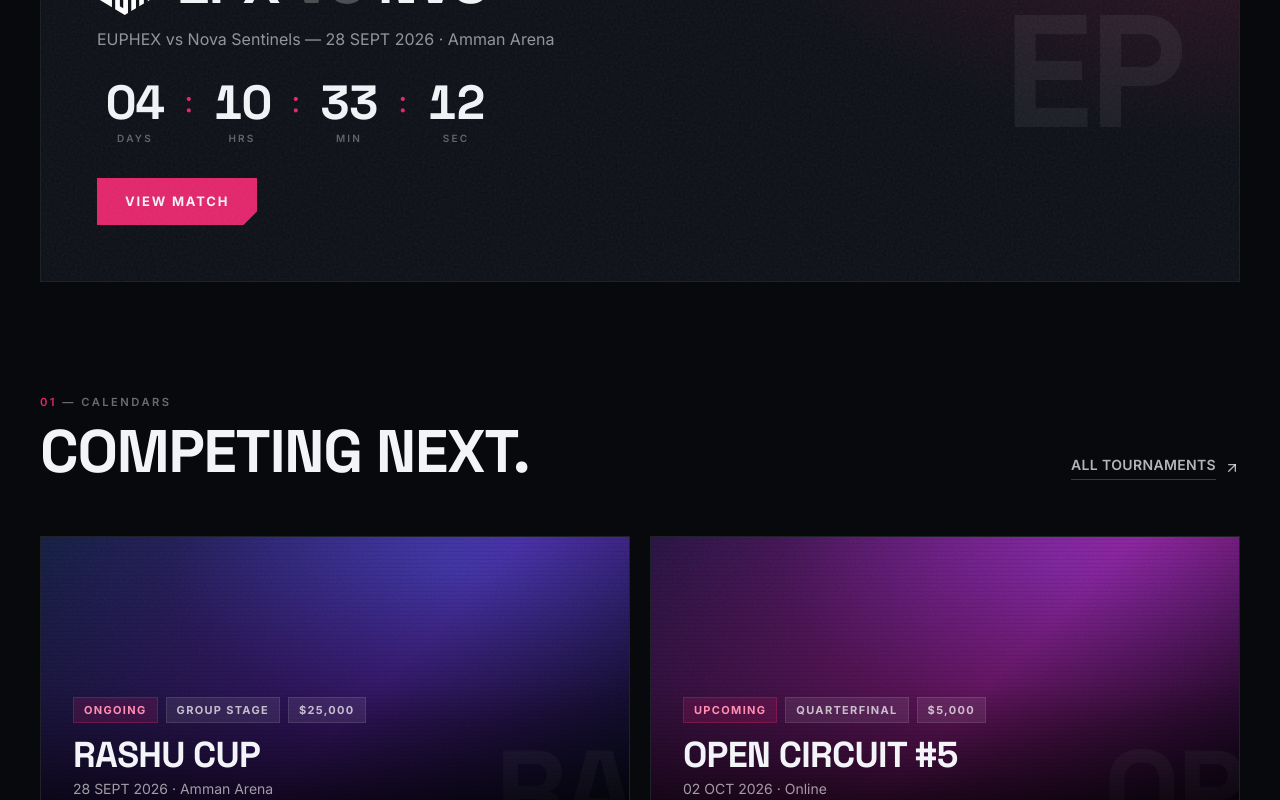
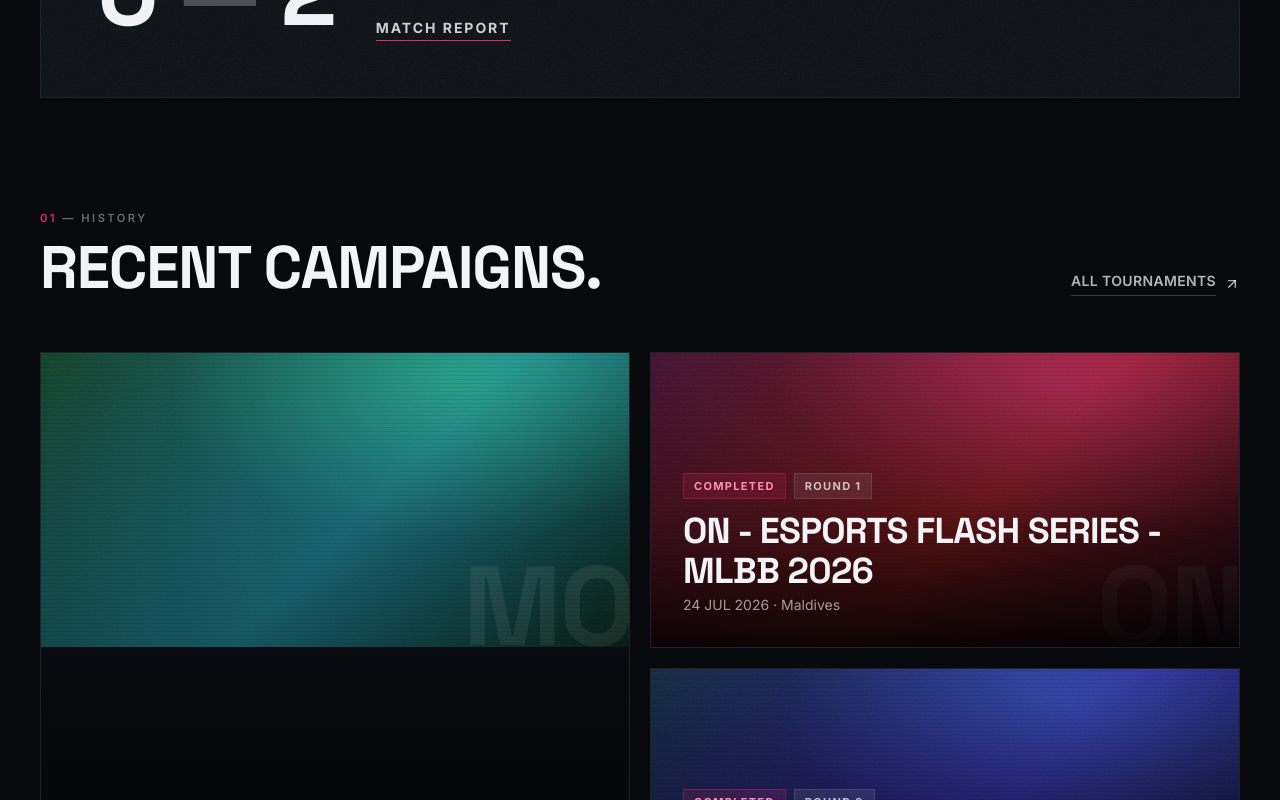
Before and after one commit to nooryoosuf/euphex, a Next.js app: page / in a window 1280 px wide. Shown: the part 1080-1880 px from the top of the page. Built offline with nearby package versions, Linux system fonts and the light colour scheme.

Commit message:
Real tournament history (7 campaigns, 26 rounds), latest-first ordering

```diff
--- a/src/app/page.tsx
+++ b/src/app/page.tsx
@@ -12,7 +12,7 @@
   return (
     <>
       <Hero />
-      <Ticker items={["RASHU CUP — GROUP STAGE", "SEP 28 — EUPHEX VS NOVA", "TWO SQUADS", "ONE STANDARD", "PLAY HARD. PLAY TOGETHER."]} />
+      <Ticker items={["SEASON 2026", "7 CAMPAIGNS PLAYED", "TWO SQUADS", "ONE STANDARD", "PLAY HARD. PLAY TOGETHER."]} />
       <div className="pt-14 md:pt-20">
         <Matchday />
       </div>
--- a/src/app/tournaments/page.tsx
+++ b/src/app/tournaments/page.tsx
@@ -4,11 +4,13 @@
 import { TournamentCard } from "@/components/ui/cards";
 
 export default function TournamentsPage() {
+  // latest completed campaign always on top
+  const list = [...TOURNAMENTS].sort((a, b) => +new Date(b.date) - +new Date(a.date));
   return (
     <>
       <PageHero index="04" label="Compete" title="TOURNAMENTS." sub="Every bracket we enter — upcoming campaigns and the trophies behind us." image={SECTION_BG.tournaments} />
       <div className="mx-auto max-w-[1400px] px-5 md:px-10 py-12 md:py-16 grid gap-5 md:grid-cols-2">
-        {TOURNAMENTS.map((t, i) => (
+        {list.map((t, i) => (
           <TournamentCard key={t.slug} t={t} index={i} />
         ))}
       </div>
--- a/src/components/home/Sections.tsx
+++ b/src/components/home/Sections.tsx
@@ -44,10 +44,15 @@
 }
 
 export function CompetingNext() {
-  const list = TOURNAMENTS.filter((t) => t.status !== "COMPLETED").slice(0, 3);
+  const upcoming = TOURNAMENTS.filter((t) => t.status !== "COMPLETED");
+  const recent = [...TOURNAMENTS].filter((t) => t.status === "COMPLETED").sort((a, b) => +new Date(b.date) - +new Date(a.date));
+  const list = (upcoming.length ? upcoming : recent).slice(0, 3);
+  const title = upcoming.length ? "COMPETING NEXT." : "RECENT CAMPAIGNS.";
+  const label = upcoming.length ? "Calendars" : "History";
+  if (!list.length) return null;
   return (
-    <section className="mx-auto max-w-[1400px] px-5 md:px-10 py-20 md:py-28" aria-label="Upcoming tournaments">
-      <SectionHeader index="01" label="Calendars" title="COMPETING NEXT." href="/tournaments" linkLabel="All tournaments" />
+    <section className="mx-auto max-w-[1400px] px-5 md:px-10 py-20 md:py-28" aria-label="Tournaments">
+      <SectionHeader index="01" label={label} title={title} href="/tournaments" linkLabel="All tournaments" />
       <div className="grid gap-5 lg:grid-cols-2">
         {list[0] && <TournamentCard t={list[0]} index={0} />}
         <div className="grid gap-5">
--- a/src/data/matches.json
+++ b/src/data/matches.json
@@ -1,192 +1,24 @@
 [
-  {
-    "id": "rashu-cup-group-euphex-vs-nova",
-    "tournamentSlug": "rashu-cup",
-    "tournamentName": "RASHU CUP",
-    "stage": "GROUP STAGE",
-    "teamSlug": "euphex",
-    "opponent": "Nova Sentinels",
-    "opponentShort": "NVS",
-    "date": "2026-09-28T19:30:00+03:00",
-    "status": "upcoming",
-    "venue": "Amman Arena"
-  },
-  {
-    "id": "aurex-open-qf",
-    "tournamentSlug": "open-circuit-5",
-    "tournamentName": "OPEN CIRCUIT #5",
-    "stage": "QUARTERFINAL",
-    "teamSlug": "aurex",
-    "opponent": "Dune Vipers",
-    "opponentShort": "DVP",
-    "date": "2026-10-02T17:00:00+03:00",
-    "status": "upcoming"
-  },
-  {
-    "id": "aurex-clash-sf",
-    "tournamentSlug": "aurex-clash",
-    "tournamentName": "AUREX CLASH",
-    "stage": "SEMIFINAL",
-    "teamSlug": "aurex",
-    "opponent": "Iron Lynx Academy",
-    "opponentShort": "ILX",
-    "date": "2026-10-04T18:00:00+03:00",
-    "status": "upcoming"
-  },
-  {
-    "id": "euphex-vs-apex-final",
-    "tournamentSlug": "midnight-invitational",
-    "tournamentName": "MIDNIGHT INVITATIONAL",
-    "stage": "GRAND FINAL",
-    "teamSlug": "euphex",
-    "opponent": "Apex Falcons",
-    "opponentShort": "APX",
-    "date": "2026-09-12T20:00:00+03:00",
-    "status": "completed",
-    "scoreUs": 3,
-    "scoreThem": 1,
-    "result": "WIN",
-    "games": [
-      {
-        "game": 1,
-        "result": "WIN",
-        "duration": "18:42",
-        "killsUs": 18,
-        "killsThem": 9,
-        "towersUs": 8,
-        "towersThem": 3,
-        "mvp": "nawrrr"
-      },
-      {
-        "game": 2,
-        "result": "LOSS",
-        "duration": "21:07",
-        "killsUs": 11,
-        "killsThem": 16,
-        "towersUs": 4,
-        "towersThem": 8,
-        "mvp": "xxgokgokxx"
-      },
-      {
-        "game": 3,
-        "result": "WIN",
-        "duration": "16:55",
-        "killsUs": 21,
-        "killsThem": 7,
-        "towersUs": 9,
-        "towersThem": 2,
-        "mvp": "zinzinnextdoor"
-      },
-      {
-        "game": 4,
-        "result": "WIN",
-        "duration": "19:31",
-        "killsUs": 17,
-        "killsThem": 10,
-        "towersUs": 8,
-        "towersThem": 4,
-        "mvp": "nawrrr"
-      }
-    ],
-    "statLines": [
-      {
-        "playerSlug": "nawrrr",
-        "kills": 2,
-        "deaths": 3,
-        "assists": 14
-      },
-      {
-        "playerSlug": "xxgokgokxx",
-        "kills": 7,
-        "deaths": 3,
-        "assists": 11
-      },
-      {
-        "playerSlug": "zinzinnextdoor",
-        "kills": 9,
-        "deaths": 2,
-        "assists": 6
-      }
-    ]
-  },
-  {
-    "id": "aurex-vs-lynx-sf",
-    "tournamentSlug": "aurex-clash",
-    "tournamentName": "AUREX CLASH",
-    "stage": "SEMIFINAL",
-    "teamSlug": "aurex",
-    "opponent": "Iron Lynx Academy",
-    "opponentShort": "ILX",
-    "date": "2026-09-06T18:00:00+03:00",
-    "status": "completed",
-    "scoreUs": 2,
-    "scoreThem": 0,
-    "result": "WIN",
-    "games": [
-      {
-        "game": 1,
-        "result": "WIN",
-        "duration": "17:20",
-        "killsUs": 15,
-        "killsThem": 8,
-        "towersUs": 7,
-        "towersThem": 3,
-        "mvp": "kairo"
-      },
-      {
-        "game": 2,
-        "result": "WIN",
-        "duration": "20:02",
-        "killsUs": 14,
-        "killsThem": 11,
-        "towersUs": 6,
-        "towersThem": 5,
-        "mvp": "sable"
-      }
-    ]
-  },
-  {
-    "id": "euphex-vs-orbital-qf",
-    "tournamentSlug": "continental-qualifier",
-    "tournamentName": "CONTINENTAL QUALIFIER",
-    "stage": "QUARTERFINAL",
-    "teamSlug": "euphex",
-    "opponent": "Orbital Nine",
-    "opponentShort": "OB9",
-    "date": "2026-08-29T19:00:00+03:00",
-    "status": "completed",
-    "scoreUs": 1,
-    "scoreThem": 2,
-    "result": "LOSS",
-    "games": [
-      {
-        "game": 1,
-        "result": "WIN",
-        "duration": "19:10",
-        "killsUs": 16,
-        "killsThem": 12,
-        "towersUs": 7,
-        "towersThem": 5,
-        "mvp": "nawrrr"
-      },
-      {
-        "game": 2,
-        "result": "LOSS",
-        "duration": "22:44",
-        "killsUs": 9,
-        "killsThem": 15,
-        "towersUs": 3,
-        "towersThem": 8
-      },
-      {
-        "game": 3,
-        "result": "LOSS",
-        "duration": "24:01",
-        "killsUs": 10,
-        "killsThem": 17,
-        "towersUs": 4,
-        "towersThem": 9
-      }
-    ]
-  }
+  { "id": "mini-series-iv-r2", "tournamentSlug": "mlbb-mini-series-iv-2025", "tournamentName": "MLBB MINI SERIES IV 2025", "stage": "ROUND 2", "teamSlug": "euphex", "opponent": "Blood Ravens II", "opponentShort": "BR2", "date": "2025-12-07T18:00:00+05:00", "status": "completed", "scoreUs": 2, "scoreThem": 1, "result": "WIN" },
+  { "id": "mini-series-iv-r3", "tournamentSlug": "mlbb-mini-series-iv-2025", "tournamentName": "MLBB MINI SERIES IV 2025", "stage": "ROUND 3", "teamSlug": "euphex", "opponent": "Kalhu Oh Fummi II", "opponentShort": "KOF2", "date": "2025-12-07T20:00:00+05:00", "status": "completed", "scoreUs": 0, "scoreThem": 2, "result": "LOSS" },
+  { "id": "on-flash-2025-r2", "tournamentSlug": "on-flash-series-2025", "tournamentName": "ON - FLASH SERIES 2025", "stage": "ROUND 2", "teamSlug": "euphex", "opponent": "Blood Ravens", "opponentShort": "BRV", "date": "2025-12-07T18:00:00+05:00", "status": "completed", "scoreUs": 2, "scoreThem": 0, "result": "WIN" },
+  { "id": "on-flash-2025-r3", "tournamentSlug": "on-flash-series-2025", "tournamentName": "ON - FLASH SERIES 2025", "stage": "ROUND 3", "teamSlug": "euphex", "opponent": "Last Insanity", "opponentShort": "LINS", "date": "2025-12-07T20:00:00+05:00", "status": "completed", "scoreUs": 0, "scoreThem": 2, "result": "LOSS" },
+  { "id": "ramadan-festival-r2", "tournamentSlug": "ramadan-esports-festival-2026", "tournamentName": "RAMADAN ESPORTS FESTIVAL 2K26", "stage": "ROUND 2", "teamSlug": "euphex", "opponent": "Redhan Void", "opponentShort": "RDV", "date": "2026-02-25T18:00:00+05:00", "status": "completed", "scoreUs": 2, "scoreThem": 1, "result": "WIN" },
+  { "id": "ramadan-festival-r3", "tournamentSlug": "ramadan-esports-festival-2026", "tournamentName": "RAMADAN ESPORTS FESTIVAL 2K26", "stage": "ROUND 3", "teamSlug": "euphex", "opponent": "KOF Suzuran", "opponentShort": "KOF", "date": "2026-02-25T20:00:00+05:00", "status": "completed", "scoreUs": 0, "scoreThem": 2, "result": "LOSS" },
+  { "id": "ruzo-cup-r1", "tournamentSlug": "ramadan-cup-ruzo-card-2026", "tournamentName": "MLBB RAMADAN CUP - RUZO CARD 2026", "stage": "ROUND 1", "teamSlug": "euphex", "opponent": "EchO ForcE", "opponentShort": "ECHO", "date": "2026-02-27T16:00:00+05:00", "status": "completed", "scoreUs": 1, "scoreThem": 0, "result": "WIN" },
+  { "id": "ruzo-cup-r2", "tournamentSlug": "ramadan-cup-ruzo-card-2026", "tournamentName": "MLBB RAMADAN CUP - RUZO CARD 2026", "stage": "ROUND 2", "teamSlug": "euphex", "opponent": "Kumar 2.0", "opponentShort": "KMR", "date": "2026-02-27T17:30:00+05:00", "status": "completed", "scoreUs": 1, "scoreThem": 0, "result": "WIN" },
+  { "id": "ruzo-cup-r3", "tournamentSlug": "ramadan-cup-ruzo-card-2026", "tournamentName": "MLBB RAMADAN CUP - RUZO CARD 2026", "stage": "ROUND 3", "teamSlug": "euphex", "opponent": "Tenjiku", "opponentShort": "TNJ", "date": "2026-02-27T19:00:00+05:00", "status": "completed", "scoreUs": 1, "scoreThem": 0, "result": "WIN" },
+  { "id": "ruzo-cup-sf", "tournamentSlug": "ramadan-cup-ruzo-card-2026", "tournamentName": "MLBB RAMADAN CUP - RUZO CARD 2026", "stage": "SEMI FINAL", "teamSlug": "euphex", "opponent": "LNN Sleeping Forest", "opponentShort": "LNN", "date": "2026-02-27T20:30:00+05:00", "status": "completed", "scoreUs": 0, "scoreThem": 2, "result": "LOSS" },
+  { "id": "ooredoo-r1", "tournamentSlug": "ooredoo-contender-series-3-2026", "tournamentName": "OOREDOO NATION - ESPORTS CONTENDER SERIES 3 2026", "stage": "ROUND 1", "teamSlug": "euphex", "opponent": "EchO AlphA", "opponentShort": "ECHA", "date": "2026-06-18T16:00:00+05:00", "status": "completed", "scoreUs": 1, "scoreThem": 0, "result": "WIN" },
+  { "id": "ooredoo-r2", "tournamentSlug": "ooredoo-contender-series-3-2026", "tournamentName": "OOREDOO NATION - ESPORTS CONTENDER SERIES 3 2026", "stage": "ROUND 2", "teamSlug": "euphex", "opponent": "BNS XEROW", "opponentShort": "BNS", "date": "2026-06-18T17:00:00+05:00", "status": "completed", "scoreUs": 0, "scoreThem": 1, "result": "LOSS" },
+  { "id": "ooredoo-r4", "tournamentSlug": "ooredoo-contender-series-3-2026", "tournamentName": "OOREDOO NATION - ESPORTS CONTENDER SERIES 3 2026", "stage": "ROUND 4", "teamSlug": "euphex", "opponent": "Hi!_Ping", "opponentShort": "PING", "date": "2026-06-18T18:30:00+05:00", "status": "completed", "scoreUs": 1, "scoreThem": 0, "result": "WIN" },
+  { "id": "ooredoo-r5", "tournamentSlug": "ooredoo-contender-series-3-2026", "tournamentName": "OOREDOO NATION - ESPORTS CONTENDER SERIES 3 2026", "stage": "ROUND 5", "teamSlug": "euphex", "opponent": "KUIS Vanguards", "opponentShort": "KUIS", "date": "2026-06-18T19:30:00+05:00", "status": "completed", "scoreUs": 0, "scoreThem": 1, "result": "LOSS" },
+  { "id": "ooredoo-r6", "tournamentSlug": "ooredoo-contender-series-3-2026", "tournamentName": "OOREDOO NATION - ESPORTS CONTENDER SERIES 3 2026", "stage": "ROUND 6", "teamSlug": "euphex", "opponent": "LF Esports", "opponentShort": "LF", "date": "2026-06-18T20:00:00+05:00", "status": "completed", "scoreUs": 0, "scoreThem": 1, "result": "LOSS" },
+  { "id": "ooredoo-r7", "tournamentSlug": "ooredoo-contender-series-3-2026", "tournamentName": "OOREDOO NATION - ESPORTS CONTENDER SERIES 3 2026", "stage": "ROUND 7", "teamSlug": "euphex", "opponent": "LNN SLFO RELI FAMILIA", "opponentShort": "LNN", "date": "2026-06-18T21:00:00+05:00", "status": "completed", "scoreUs": 0, "scoreThem": 1, "result": "LOSS" },
+  { "id": "ooredoo-r8", "tournamentSlug": "ooredoo-contender-series-3-2026", "tournamentName": "OOREDOO NATION - ESPORTS CONTENDER SERIES 3 2026", "stage": "ROUND 8", "teamSlug": "euphex", "opponent": "MVK FC", "opponentShort": "MVK", "date": "2026-06-18T22:00:00+05:00", "status": "completed", "scoreUs": 1, "scoreThem": 0, "result": "WIN" },
+  { "id": "ooredoo-r9", "tournamentSlug": "ooredoo-contender-series-3-2026", "tournamentName": "OOREDOO NATION - ESPORTS CONTENDER SERIES 3 2026", "stage": "ROUND 9", "teamSlug": "euphex", "opponent": "EchO ForcE", "opponentShort": "ECHO", "date": "2026-06-18T23:00:00+05:00", "status": "completed", "scoreUs": 0, "scoreThem": 1, "result": "LOSS" },
+  { "id": "on-flash-2026-r1", "tournamentSlug": "on-flash-series-2026", "tournamentName": "ON - ESPORTS FLASH SERIES - MLBB 2026", "stage": "ROUND 1", "teamSlug": "euphex", "opponent": "LF Esports", "opponentShort": "LF", "date": "2026-07-24T18:00:00+05:00", "status": "completed", "scoreUs": 0, "scoreThem": 2, "result": "LOSS" },
+  { "id": "dmgc-r1", "tournamentSlug": "dmgc-2026", "tournamentName": "MOBILE LEGENDS DMGC 2026", "stage": "ROUND 1", "teamSlug": "euphex", "opponent": "BOTS United", "opponentShort": "BOTS", "date": "2026-08-14T16:00:00+05:00", "status": "completed", "scoreUs": 2, "scoreThem": 0, "result": "WIN" },
+  { "id": "dmgc-r2", "tournamentSlug": "dmgc-2026", "tournamentName": "MOBILE LEGENDS DMGC 2026", "stage": "ROUND 2", "teamSlug": "euphex", "opponent": "KOF Suzuran", "opponentShort": "KOF", "date": "2026-08-14T18:00:00+05:00", "status": "completed", "scoreUs": 2, "scoreThem": 0, "result": "WIN" },
+  { "id": "dmgc-r3", "tournamentSlug": "dmgc-2026", "tournamentName": "MOBILE LEGENDS DMGC 2026", "stage": "ROUND 3", "teamSlug": "euphex", "opponent": "LNN SLFO RELI FAMILIA", "opponentShort": "LNN", "date": "2026-08-14T20:00:00+05:00", "status": "completed", "scoreUs": 0, "scoreThem": 2, "result": "LOSS" }
 ]
--- a/src/data/tournaments.json
+++ b/src/data/tournaments.json
@@ -1,65 +1,119 @@
 [
   {
-    "slug": "rashu-cup",
-    "name": "RASHU CUP",
-    "stage": "GROUP STAGE",
-    "status": "ONGOING",
-    "date": "2026-09-28",
-    "endDate": "2026-10-12",
-    "prizePool": "$25,000",
-    "venue": "Amman Arena",
-    "format": "Groups → Single-elim playoffs, BO5 finals",
-    "teamSlugs": [
-      "euphex"
-    ],
+    "slug": "mlbb-mini-series-iv-2025",
+    "name": "MLBB MINI SERIES IV 2025",
+    "stage": "ROUND 3",
+    "status": "COMPLETED",
+    "date": "2025-12-07",
+    "venue": "Maldives",
+    "format": "Single elimination",
+    "teamSlugs": ["euphex"],
     "hue": 225,
-    "description": "The region's premier MLBB cup. Euphex entered as defending champions and opened the group with a statement draft phase.",
+    "description": "Euphex took down Blood Ravens II 2–1 before falling 0–2 to Kalhu Oh Fummi II in Round 3.",
     "journey": [
-      {
-        "title": "Matchday 1",
-        "text": "Draft masterclass — 2–0 control series, zero Lords conceded."
-      },
-      {
-        "title": "Matchday 2",
-        "text": "2–2 draw vs Halcyon Five after a 24-minute Lord throw. Lessons logged."
-      }
-    ],
-    "standings": [
-      {
-        "team": "EUPHEX",
-        "w": 1,
-        "l": 0
-      },
-      {
-        "team": "Halcyon Five",
-        "w": 1,
-        "l": 0
-      },
-      {
-        "team": "Nova Sentinels",
-        "w": 0,
-        "l": 1
-      },
-      {
-        "team": "Cinder Wolves",
-        "w": 0,
-        "l": 1
-      }
+      { "title": "Round 2", "text": "Euphex 2 – 1 Blood Ravens II." },
+      { "title": "Round 3", "text": "Euphex 0 – 2 Kalhu Oh Fummi II." }
     ]
   },
   {
-    "slug": "open-circuit-5",
-    "name": "OPEN CIRCUIT #5",
-    "stage": "QUARTERFINAL",
-    "status": "UPCOMING",
-    "date": "2026-10-02",
-    "prizePool": "$5,000",
-    "venue": "Online",
-    "format": "Single elimination, BO3",
-    "teamSlugs": [
-      "aurex"
-    ],
+    "slug": "on-flash-series-2025",
+    "name": "ON - FLASH SERIES 2025",
+    "stage": "ROUND 3",
+    "status": "COMPLETED",
+    "date": "2025-12-07",
+    "venue": "Maldives",
+    "format": "Single elimination",
+    "teamSlugs": ["euphex"],
+    "hue": 190,
+    "description": "A clean 2–0 over Blood Ravens, ended 0–2 by Last Insanity in Round 3.",
+    "journey": [
+      { "title": "Round 2", "text": "Euphex 2 – 0 Blood Ravens." },
+      { "title": "Round 3", "text": "Euphex 0 – 2 Last Insanity." }
+    ]
+  },
+  {
+    "slug": "ramadan-esports-festival-2026",
+    "name": "RAMADAN ESPORTS FESTIVAL 2K26",
+    "stage": "ROUND 3",
+    "status": "COMPLETED",
+    "date": "2026-02-25",
+    "venue": "Maldives",
+    "format": "Single elimination",
+    "teamSlugs": ["euphex"],
     "hue": 265,
-    "description": "Aurex's first bracket test against seasoned open-circuit grinders."
+    "description": "Edged Redhan Void 2–1, then stopped 0–2 by KOF Suzuran in Round 3.",
+    "journey": [
+      { "title": "Round 2", "text": "Euphex 2 – 1 Redhan Void." },
+      { "title": "Round 3", "text": "Euphex 0 – 2 KOF Suzuran." }
+    ]
+  },
+  {
+    "slug": "ramadan-cup-ruzo-card-2026",
+    "name": "MLBB RAMADAN CUP - RUZO CARD 2026",
+    "stage": "SEMI FINAL",
+    "status": "COMPLETED",
+    "date": "2026-02-27",
+    "venue": "Maldives",
+    "format": "Single elimination",
+    "teamSlugs": ["euphex"],
+    "hue": 275,
+    "description": "Three straight wins — EchO ForcE, Kumar 2.0, Tenjiku — before a 0–2 semi-final exit to LNN Sleeping Forest.",
+    "journey": [
+      { "title": "Round 1", "text": "Euphex 1 – 0 EchO ForcE." },
+      { "title": "Round 2", "text": "Kumar 2.0 0 – 1 Euphex." },
+      { "title": "Round 3", "text": "Tenjiku 0 – 1 Euphex." },
+      { "title": "Semi Final", "text": "Euphex 0 – 2 LNN Sleeping Forest." }
+    ]
+  },
+  {
+    "slug": "ooredoo-contender-series-3-2026",
+    "name": "OOREDOO NATION - ESPORTS CONTENDER SERIES 3 2026",
+    "stage": "ROUND 9",
+    "status": "COMPLETED",
+    "date": "2026-06-18",
+    "venue": "Maldives",
+    "format": "Swiss / bracket rounds",
+    "teamSlugs": ["euphex"],
+    "hue": 210,
+    "description": "A nine-round grind: wins over EchO AlphA, Hi!_Ping and MVK FC across a brutal Contender Series.",
+    "journey": [
+      { "title": "Round 1", "text": "Euphex 1 – 0 EchO AlphA." },
+      { "title": "Round 2", "text": "BNS XEROW 1 – 0 Euphex." },
+      { "title": "Round 4", "text": "Euphex 1 – 0 Hi!_Ping." },
+      { "title": "Round 5", "text": "KUIS Vanguards 1 – 0 Euphex." },
+      { "title": "Round 6", "text": "Euphex 0 – 1 LF Esports." },
+      { "title": "Round 7", "text": "LNN SLFO RELI FAMILIA 1 – 0 Euphex." },
+      { "title": "Round 8", "text": "Euphex 1 – 0 MVK FC." },
+      { "title": "Round 9", "text": "EchO ForcE 1 – 0 Euphex." }
+    ]
+  },
+  {
+    "slug": "on-flash-series-2026",
+    "name": "ON - ESPORTS FLASH SERIES - MLBB 2026",
+    "stage": "ROUND 1",
+    "status": "COMPLETED",
+    "date": "2026-07-24",
+    "venue": "Maldives",
+    "format": "Single elimination",
+    "teamSlugs": ["euphex"],
+    "hue": 320,
+    "description": "Knocked out 0–2 by LF Esports in the opening round."
+  },
+  {
+    "slug": "dmgc-2026",
+    "name": "MOBILE LEGENDS DMGC 2026",
+    "stage": "ROUND 3",
+    "status": "COMPLETED",
+    "date": "2026-08-14",
+    "venue": "Maldives",
+    "format": "Single elimination",
+    "teamSlugs": ["euphex"],
+    "hue": 150,
+    "description": "Back-to-back 2–0s over BOTS United and KOF Suzuran before LNN SLFO RELI FAMILIA ended the run 2–0 in Round 3.",
+    "journey": [
+      { "title": "Round 1", "text": "Euphex 2 – 0 BOTS United." },
+      { "title": "Round 2", "text": "KOF Suzuran 0 – 2 Euphex." },
+      { "title": "Round 3", "text": "LNN SLFO RELI FAMILIA 2 – 0 Euphex." }
+    ]
   }
 ]
```
